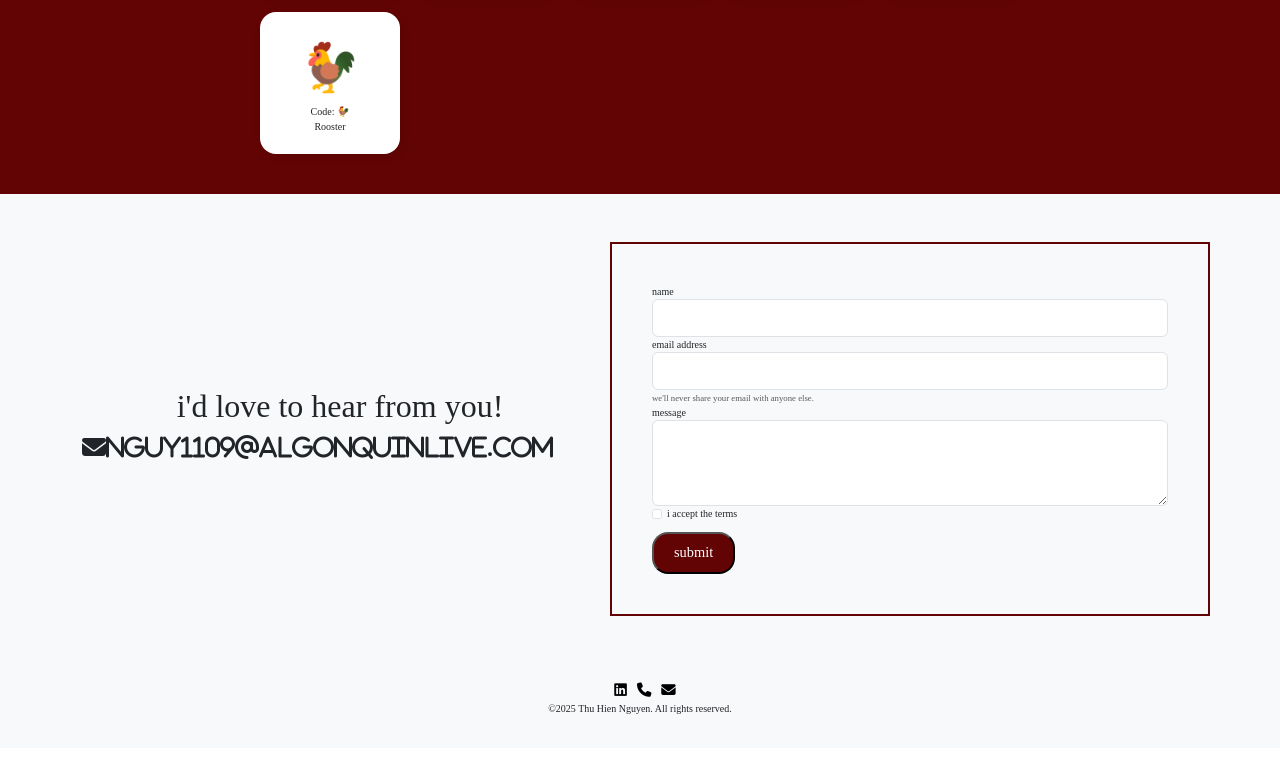
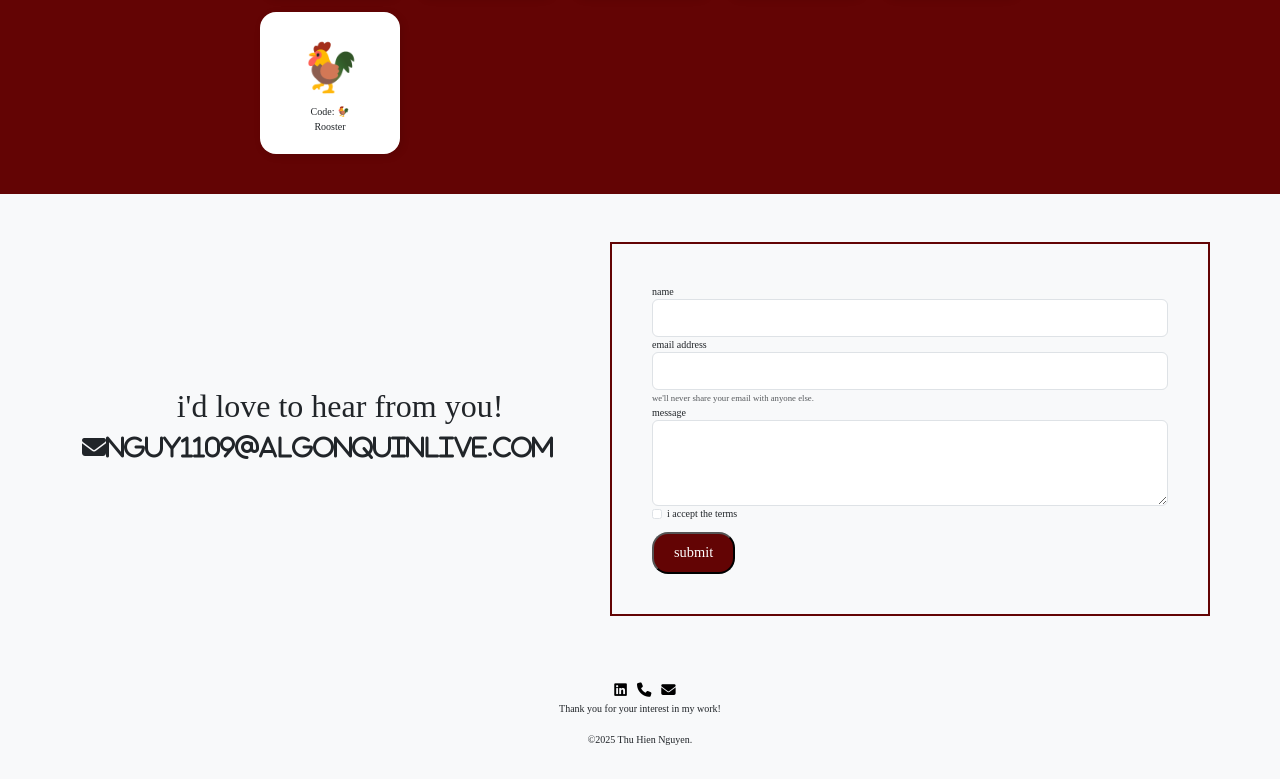
Before and after one commit to nguy1109/hiennguyenthu.portfolio, a plain HTML site: page index.html in a window 1280 px wide. Shown: the part 3507-4286 px from the top of the page. Before the commit the page ends 4255 px from the top, so only its background shows below. Drawn offline with nearby package versions, Linux system fonts and the light colour scheme.

Commit message:
add Thank you for your interest in my work!

```diff
--- a/index.html
+++ b/index.html
@@ -371,7 +371,8 @@
                 <a href="tel:+16138058861"><i class="fa-solid fa-phone"></i></a>
                 <a href="mailto:nguy1109@algonquinlive.com"><i class="fa-solid fa-envelope"></i></a>
             </div>
-            <p>&copy;2025 Thu Hien Nguyen. All rights reserved.</p>
+            <p>Thank you for your interest in my work!</p>
+            <p>&copy;2025 Thu Hien Nguyen.</p>
         </div>
     </footer>
 
```
